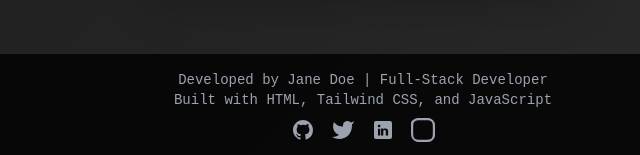
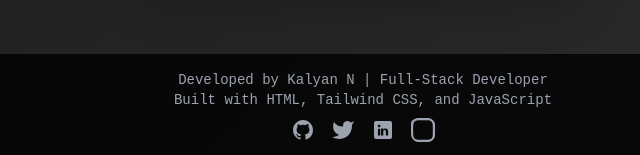
Before and after one commit to kalyan73311/tictactoe, a plain HTML site: page index.html in a window 1280 px wide. Shown: the part 642-797 px from the top of the page, 277-917 px from the left. Drawn offline with nearby package versions, Linux system fonts and the light colour scheme.

Commit message:
Update index.html

```diff
--- a/index.html
+++ b/index.html
@@ -84,7 +84,7 @@
 
   <!-- Developer Details and Social Links -->
   <footer class="bg-black bg-opacity-80 w-full py-4 text-center text-gray-400">
-    <p class="text-sm">Developed by Jane Doe | Full-Stack Developer</p>
+    <p class="text-sm">Developed by Kalyan N | Full-Stack Developer</p>
     <p class="text-sm mb-2">Built with HTML, Tailwind CSS, and JavaScript</p>
     <div class="flex justify-center space-x-4">
       <a href="https://github.com" target="_blank" class="hover:text-green-400 transition">
```
